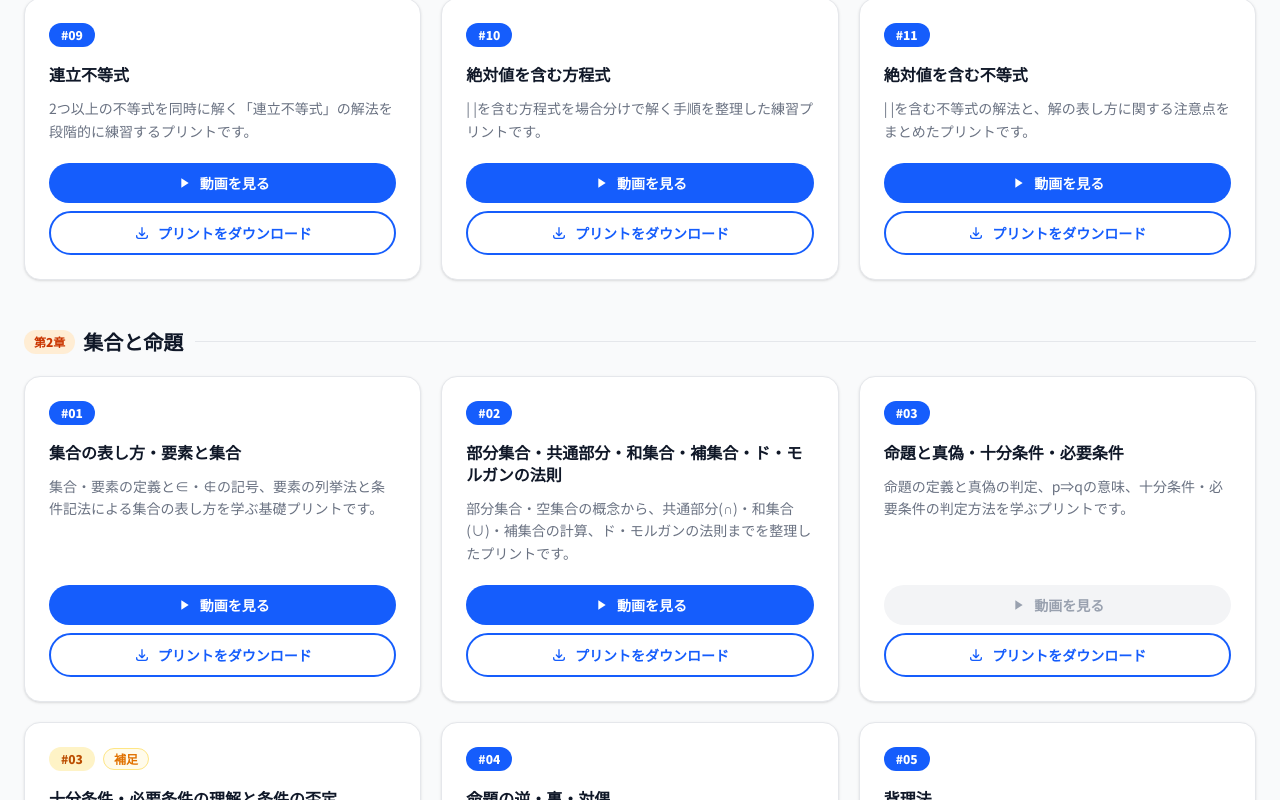
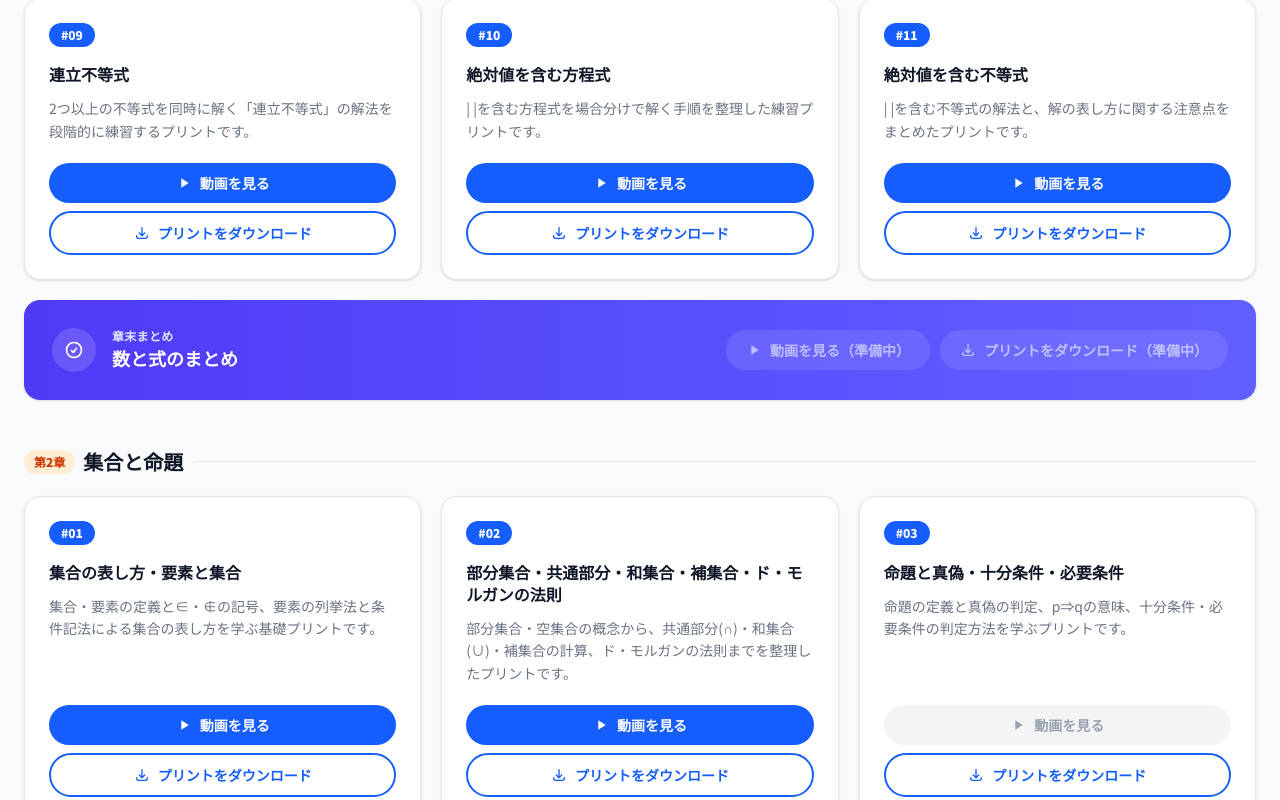
Before and after one commit to mathematics2560/sansu-sugaku-atelier, a Next.js app: page /prints/math1 in a window 1280 px wide. Shown: the part 1502-2302 px from the top of the page. Built offline with nearby package versions, Linux system fonts and the light colour scheme.

Commit message:
数学Ⅰ各章末に「まとめ」バナーを追加（動画・プリントは準備中）
既存の単元カード(#01等)とは区別できるよう、専用のChapterSummaryCardコンポーネントを新設。

Co-Authored-By: Claude Sonnet 5 <noreply@anthropic.com>

```diff
--- a/app/prints/math1/page.tsx
+++ b/app/prints/math1/page.tsx
@@ -2,11 +2,13 @@ import Link from "next/link";
 import Header from "@/components/Header";
 import Footer from "@/components/Footer";
 import { Print, PrintCard } from "@/components/PrintCard";
+import { ChapterSummary, ChapterSummaryCard } from "@/components/ChapterSummaryCard";
 
 type Chapter = {
   num: string;
   title: string;
   prints: Print[];
+  summary?: ChapterSummary;
 };
 
 const CHAPTERS: Chapter[] = [
@@ -100,6 +102,7 @@ const CHAPTERS: Chapter[] = [
         videoUrl:"https://youtu.be/9L1dYRpFM1w",
       },
     ],
+    summary: {},
   },
   {
     num: "第2章",
@@ -145,6 +148,7 @@ const CHAPTERS: Chapter[] = [
         filename: "2_集合と命題_No.5.pdf",
       },
     ],
+    summary: {},
   },
   {
     num: "第3章",
@@ -199,6 +203,7 @@ const CHAPTERS: Chapter[] = [
         filename: "3_2次関数_No.8.pdf",
       },
     ],
+    summary: {},
   },
   {
     num: "第4章",
@@ -235,6 +240,7 @@ const CHAPTERS: Chapter[] = [
         filename: "4_図形と計量_No.5.pdf",
       },
     ],
+    summary: {},
   },
   {
     num: "第5章",
@@ -283,6 +289,7 @@ const CHAPTERS: Chapter[] = [
         filename: "5_データの分析_No.7.pdf",
       },
     ],
+    summary: {},
   },
 ];
 
@@ -309,6 +316,15 @@ function ChapterSection({ chapter }: { chapter: Chapter }) {
           <PrintCard key={i} p={p} downloadBase="/prints/math1" />
         ))}
       </div>
+      {chapter.summary && (
+        <div className="mt-4 sm:mt-5">
+          <ChapterSummaryCard
+            chapterTitle={chapter.title}
+            summary={chapter.summary}
+            downloadBase="/prints/math1"
+          />
+        </div>
+      )}
     </section>
   );
 }
--- /dev/null
+++ b/components/ChapterSummaryCard.tsx
@@ -0,0 +1,99 @@
+export type ChapterSummary = {
+  desc?: string;
+  filename?: string;
+  videoUrl?: string;
+};
+
+export function ChapterSummaryCard({
+  chapterTitle,
+  summary,
+  downloadBase,
+}: {
+  chapterTitle: string;
+  summary: ChapterSummary;
+  downloadBase: string;
+}) {
+  const hasVideo = !!summary.videoUrl;
+  const hasPrint = !!summary.filename;
+
+  return (
+    <div className="bg-gradient-to-r from-indigo-600 to-indigo-500 rounded-2xl shadow-sm p-6 sm:p-7 flex flex-col sm:flex-row sm:items-center gap-5 sm:gap-7">
+      <div className="flex items-center gap-4 flex-1">
+        <span className="shrink-0 w-11 h-11 rounded-full bg-white/15 flex items-center justify-center">
+          <svg className="w-5 h-5 text-white" fill="none" stroke="currentColor" viewBox="0 0 24 24">
+            <path
+              strokeLinecap="round"
+              strokeLinejoin="round"
+              strokeWidth={2}
+              d="M9 12.75L11.25 15 15 9.75M21 12a9 9 0 11-18 0 9 9 0 0118 0z"
+            />
+          </svg>
+        </span>
+        <div>
+          <p className="text-xs font-black text-indigo-100 tracking-wide mb-0.5">章末まとめ</p>
+          <h3 className="font-black text-white text-base sm:text-lg leading-snug">{chapterTitle}のまとめ</h3>
+          {summary.desc && <p className="text-sm text-indigo-100 mt-1 leading-relaxed">{summary.desc}</p>}
+        </div>
+      </div>
+
+      <div className="flex flex-col sm:flex-row gap-2.5 shrink-0">
+        {hasVideo ? (
+          <a
+            href={summary.videoUrl}
+            target="_blank"
+            rel="noopener noreferrer"
+            className="flex items-center justify-center gap-2 bg-white hover:bg-indigo-50 text-indigo-700 text-sm font-bold px-5 py-2.5 rounded-full transition-colors"
+          >
+            <svg className="w-4 h-4 shrink-0" viewBox="0 0 24 24" fill="currentColor">
+              <path d="M8 5v14l11-7z" />
+            </svg>
+            <span>動画を見る</span>
+          </a>
+        ) : (
+          <div
+            className="flex items-center justify-center gap-2 bg-white/10 text-indigo-100/70 text-sm font-bold px-5 py-2.5 rounded-full"
+            aria-disabled="true"
+          >
+            <svg className="w-4 h-4 shrink-0" viewBox="0 0 24 24" fill="currentColor">
+              <path d="M8 5v14l11-7z" />
+            </svg>
+            <span>動画を見る（準備中）</span>
+          </div>
+        )}
+
+        {hasPrint ? (
+          <a
+            href={`${downloadBase}/${summary.filename}`}
+            download={summary.filename}
+            className="flex items-center justify-center gap-2 bg-transparent border-2 border-white text-white hover:bg-white/10 text-sm font-bold px-5 py-2.5 rounded-full transition-colors"
+          >
+            <svg className="w-4 h-4 shrink-0" fill="none" stroke="currentColor" viewBox="0 0 24 24">
+              <path
+                strokeLinecap="round"
+                strokeLinejoin="round"
+                strokeWidth={2}
+                d="M4 16v1a3 3 0 003 3h10a3 3 0 003-3v-1m-4-4l-4 4m0 0l-4-4m4 4V4"
+              />
+            </svg>
+            <span>プリントをダウンロード</span>
+          </a>
+        ) : (
+          <div
+            className="flex items-center justify-center gap-2 bg-white/10 text-indigo-100/70 text-sm font-bold px-5 py-2.5 rounded-full"
+            aria-disabled="true"
+          >
+            <svg className="w-4 h-4 shrink-0" fill="none" stroke="currentColor" viewBox="0 0 24 24">
+              <path
+                strokeLinecap="round"
+                strokeLinejoin="round"
+                strokeWidth={2}
+                d="M4 16v1a3 3 0 003 3h10a3 3 0 003-3v-1m-4-4l-4 4m0 0l-4-4m4 4V4"
+              />
+            </svg>
+            <span>プリントをダウンロード（準備中）</span>
+          </div>
+        )}
+      </div>
+    </div>
+  );
+}
```
